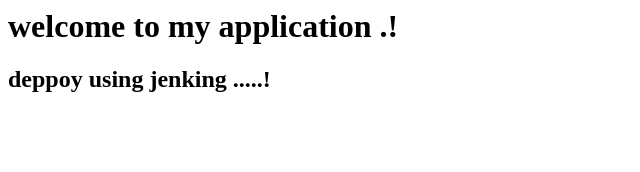
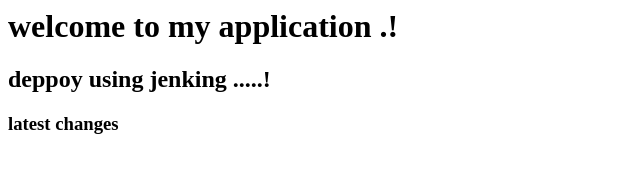
Before and after one commit to dhirajpandey1612/jenkins-demonew, a plain HTML site: page index.html in a window 1280 px wide. Shown: the whole page, without its empty margins (0-640 px from the left). Drawn offline with Linux system fonts and the light colour scheme.

Commit message:
Update1 index.html

```diff
--- a/index.html
+++ b/index.html
@@ -5,5 +5,6 @@
   <body>
     <h1> welcome to my application .! </h1>
     <h2> deppoy using jenking .....! </h2>
+    <h3> latest changes </h3>
   </body>
 </html>
```
